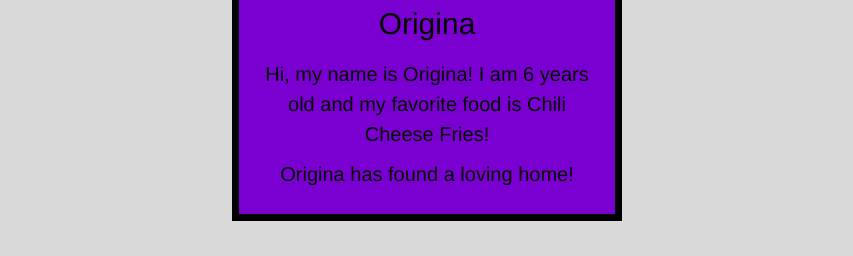
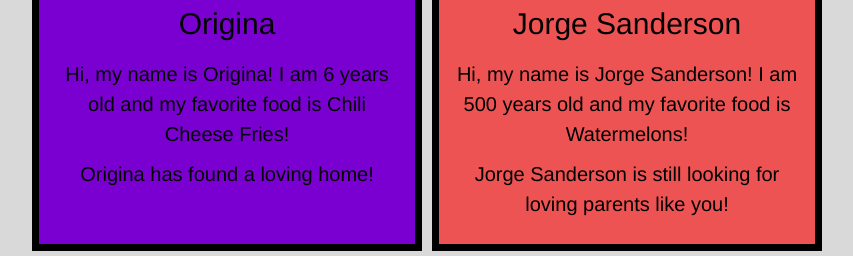
Before and after one commit to alex-vong/php-projects, a PHP site: page / in a window 1280 px wide. Shown: the part 1737-1993 px from the top of the page, without its empty margins (213-1066 px from the left). Before the commit the page ends 1958 px from the top, so only its background shows below. Run offline with PHP 8.4, Linux system fonts and the light colour scheme.

Commit message:
functino

```diff
--- a/monster/index.php
+++ b/monster/index.php
@@ -16,7 +16,7 @@
 
   <?php foreach ($monsters as $monster) { ?>
 
-    <?php
+   <?php
       $id = $monster["id"];
       $name = $monster["name"];
       $favoriteFood = $monster["favoriteFood"];
@@ -33,7 +33,7 @@
         $status = " " . $name . " is still looking for loving parents like you!";
       };
 
-    ?>
+      ?>
 
     <li class='monster'>
       <monster-card id="<?=$id?>">
--- a/monster/monster-data.php
+++ b/monster/monster-data.php
@@ -63,4 +63,13 @@
          "portrait" => "https://peprojects.dev/alpha-1/alexvong/portraits/shadow.jpg",
       ];
 
-    $monsters = [$codey, $lima, $reads, $fragoo, $shadow, $bananas, $origina];
+      $jorge = [
+        "id" => 2319,
+        "name" => "Jorge Sanderson",
+        "favoriteFood" => "Watermelons",
+        "age" => 500,
+        "adopted" => false,
+         "portrait" => "https://peprojects.dev/alpha-1/alexvong/portraits/shadow.jpg",
+      ];
+
+    $monsters = [$codey, $lima, $reads, $fragoo, $shadow, $bananas, $origina, $jorge];
```
Also changed, not shown: functions/index.php (+9 -25 lines).
